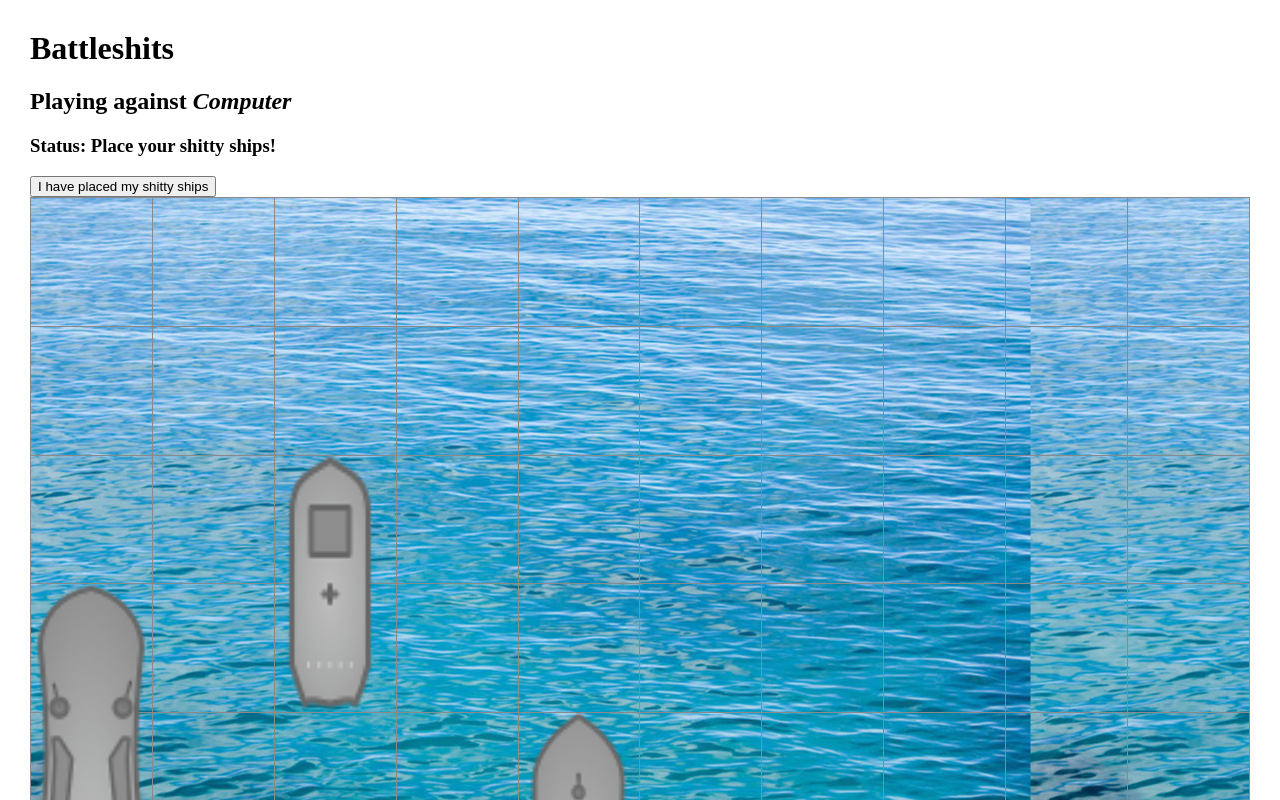
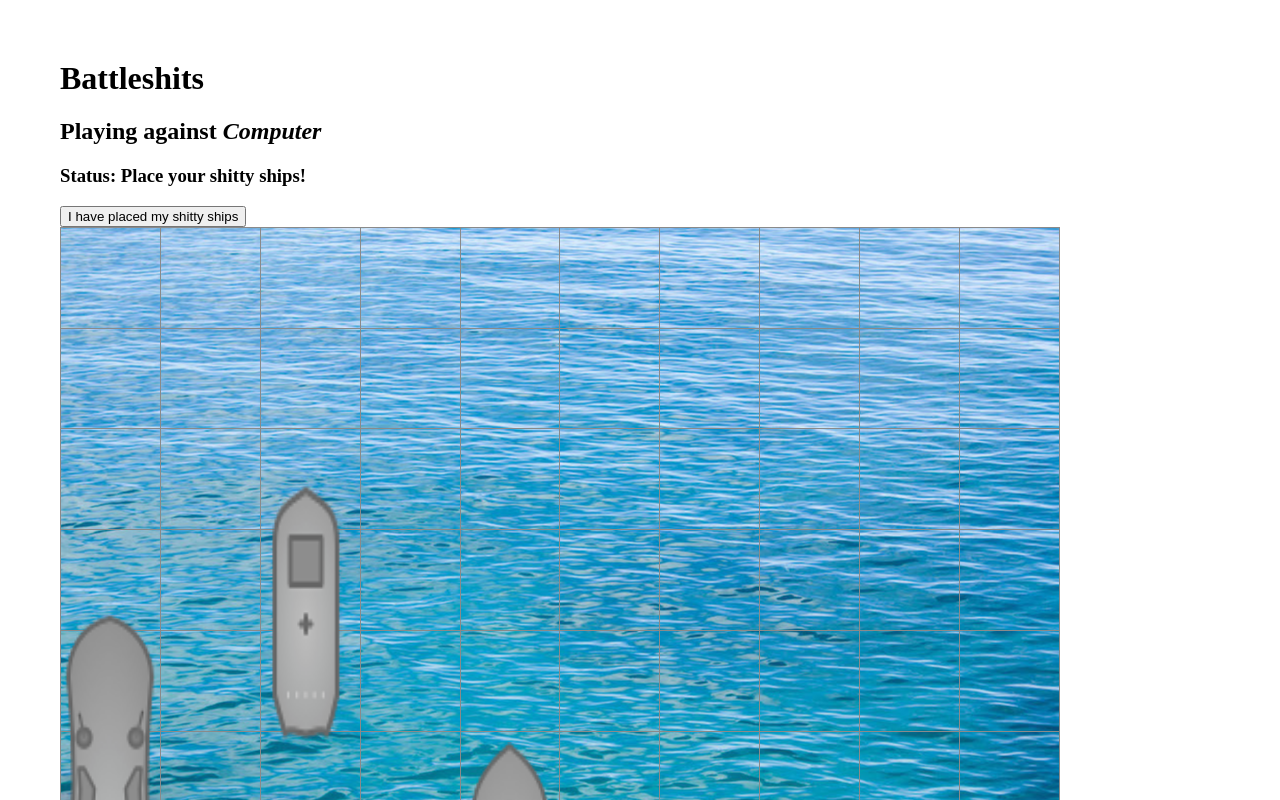
Before and after one commit to peterbe/battleshits, a React app: page / in a window 1280 px wide. Both pictures are taken after a click on the button "Play against the computer". Shown: the top 800 px of the page. Built offline with nearby package versions, Linux system fonts and the light colour scheme.

Commit message:
progress

```diff
--- a/index.html
+++ b/index.html
@@ -127,6 +127,18 @@
   body {
     margin: 30px;
   }
+  table {
+    max-width: 1000px;
+  }
+}
+
+@media (min-width: 1000px) {
+  body {
+    margin: 60px;
+  }
+  table {
+    max-width: 1000px;
+  }
 }
 
   </style>
--- a/src/js/app.jsx
+++ b/src/js/app.jsx
@@ -1,9 +1,11 @@
 import React from 'react'
 import ReactDOM from 'react-dom'
 import 'whatwg-fetch'
+import $ from 'jquery'
 import Grid from './components/grid.jsx'
 import Sounds from './components/sounds.js'
-import $ from 'jquery'
+import { getOneElement } from './components/utils.js'
+
 
 
 const SHIPS = [
@@ -537,7 +539,7 @@ class Game extends React.Component {
         game.opponent.designmode = false
         this.props.changeGame(game)
         setTimeout(() => {
-          document.querySelector('#yours').scrollIntoView()
+          getOneElement('#yours').scrollIntoView()
           this.makeAIMove()
         }, 1000)
       }
@@ -579,8 +581,8 @@ class Game extends React.Component {
   bombSlot(index, opponentmove) {
     let game = this.props.game
     let yourturn
-    let yoursElement = document.querySelector('#yours')
-    let opponentsElement = document.querySelector('#opponents')
+    let yoursElement = getOneElement('#yours')
+    let opponentsElement = getOneElement('#opponents')
     let element
     let nextElement
     let newCellstate
--- a/src/js/components/cell.jsx
+++ b/src/js/components/cell.jsx
@@ -16,28 +16,27 @@ export default class Cell extends React.Component {
     return x + ',' + y
   }
 
-  onTouchStart() {
-    this.props.cellClicked()
-    this.setState({touched: true})
-  }
-
-  onClick() {
-    /* This is a hack so that onClick works in non-touch browsers.
-       The onTouchStart makes it instant clicks on mobiles.
-       On devices that support onTouchStart we don't want both
-       to fire. */
-    if (!this.state.touched) {
-      this.props.cellClicked()
-    } else {
-      console.log('Ignore click')
-    }
-  }
+  // onTouchStart() {
+  //   this.props.cellClicked()
+  //   this.setState({touched: true})
+  // }
+  //
+  // onClick() {
+  //   /* This is a hack so that onClick works in non-touch browsers.
+  //      The onTouchStart makes it instant clicks on mobiles.
+  //      On devices that support onTouchStart we don't want both
+  //      to fire. */
+  //   if (!this.state.touched) {
+  //     this.props.cellClicked()
+  //   } else {
+  //     console.log('Ignore click')
+  //   }
+  // }
 
   render() {
     let height = this.props.width
 
     let style = {width: this.props.width, height: height}
-
     let _coord = this._indexToCoord(this.props.index)  // used for debugging
     _coord=''  // XXX wish this could depend on an environment variable
 
--- a/src/js/components/grid.jsx
+++ b/src/js/components/grid.jsx
@@ -43,12 +43,13 @@ export default class Grid extends React.Component {
     }
   }
 
-  // componentWillMount() {
-  //   this.updateDimensions()
-  // }
+  componentWillMount() {
+    this.updateDimensions()
+  }
 
   componentDidMount() {
     window.addEventListener("resize", this.updateDimensions.bind(this))
+    this.updateDimensions()
   }
 
   componentWillUnmount() {
@@ -67,6 +68,7 @@ export default class Grid extends React.Component {
       }
       rows.push(row);
     }
+
     let gridWidth = this.state.width
     if (!gridWidth) {
       throw new Error('width of grid not known')
--- a/src/js/components/ship.jsx
+++ b/src/js/components/ship.jsx
@@ -1,5 +1,6 @@
 import React from 'react';
 import $ from 'jquery';
+import { getOneElement } from './utils.js'
 
 
 export default class Ship extends React.Component {
@@ -12,13 +13,9 @@ export default class Ship extends React.Component {
   }
 
   componentDidMount() {
-    let element = document.querySelector(
+    let element = getOneElement(
       '.ship.ship' + this.props.ship.id + `.${this.props.prefix}ship`
     )
-    if (!element) {
-      throw new Error('Ship element could not be found')
-    }
-    console.log('Draggie element', element)
     let draggie = new Draggabilly(element, {
       containment: '.grid',
     });
@@ -30,7 +27,6 @@ export default class Ship extends React.Component {
   }
 
   staticClick() {
-    console.log('staticClick')
     // single click on a ship
     if (!this.props.canMove) return
     let ship = this.props.ship
@@ -84,6 +80,9 @@ export default class Ship extends React.Component {
 
   dragEnd() {
     console.log('dragEnd')
+    let width = $('.grid tr').width()/10
+    let height = $('.grid table').height()/10
+
     let x = this.state.draggie.position.x
     let y = this.state.draggie.position.y
     // These coordinates represent the top-left hand corner.
@@ -91,8 +90,7 @@ export default class Ship extends React.Component {
     // first corner of the left-most (or top-most) square
     // let width = this.state.width
     // let height = this.state.height
-    let width = $('.grid tr').width()/10
-    let height = $('.grid table').height()/10
+
     x += width / 2
     y += height / 2
     let x1 = 0
@@ -149,10 +147,6 @@ export default class Ship extends React.Component {
     // on the element and these might be different from what they
     // should be, so we make sure that gets set.
     if (this.state.draggie) {
-      // console.log('Draggie exists', this.props.canMove)
-      // this.state.draggie.element.style.left = style.left + 'px'
-      // this.state.draggie.element.style.top = style.top + 'px'
-
       if (this.props.canMove) {
         this.state.draggie.element.style.left = style.left + 'px'
         this.state.draggie.element.style.top = style.top + 'px'
--- /dev/null
+++ b/src/js/components/utils.js
@@ -0,0 +1,13 @@
+/* wrapper on document.querySelector() that makes sure it yields
+   exactly 1 element. */
+let getOneElement = (selector) => {
+  let nodes = document.querySelectorAll(selector)
+  if (nodes.length > 1) {
+    throw new Error(`Too many elements '${selector}'`)
+  } else if (nodes.length < 1) {
+    throw new Error(`Too few elements '${selector}'`)
+  }
+  return nodes[0]
+}
+
+export { getOneElement }
```
Also changed, not shown: static/images/explosion.png.
